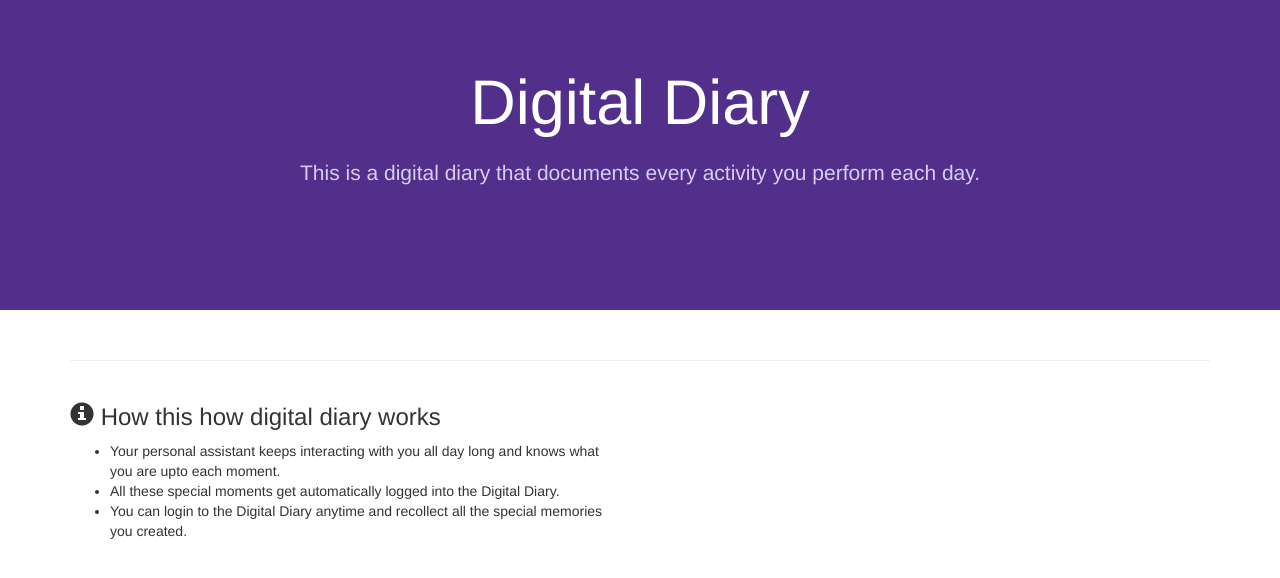
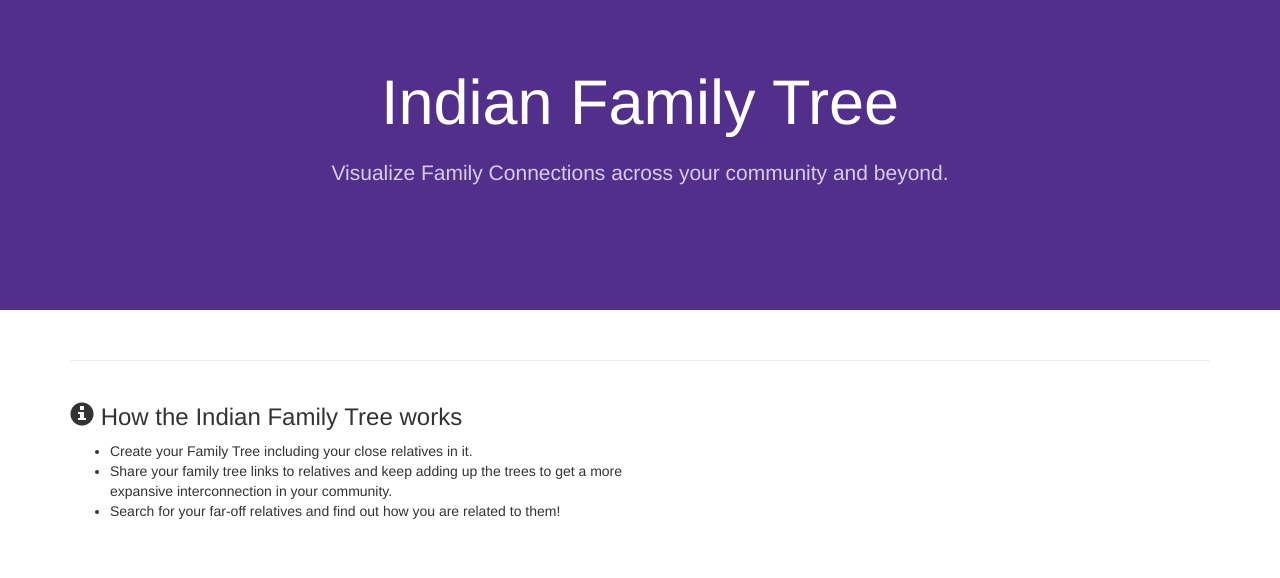
Before and after one commit to TheSachinSBhat/family-tree, a Django app: page / in a window 1280 px wide. Shown: the part 51-629 px from the top of the page. Run offline with Django 3.2, Linux system fonts and the light colour scheme; some libraries are stand-ins or nearby versions.

Commit message:
Commit #2: Rename index page as per Family Tree Data

```diff
--- a/hello/templates/index.html
+++ b/hello/templates/index.html
@@ -5,19 +5,19 @@
 
 <div class="jumbotron text-center">
   <div class="container">
-    <h1>Digital Diary</h1>
-    <p>This is a digital diary that documents every activity you perform each day.</p>
+    <h1>Indian Family Tree</h1>
+    <p>Visualize Family Connections across your community and beyond.</p>
   </div>
 </div>
 <div class="container">
   <hr>
   <div class="row">
     <div class="col-md-6">
-      <h3><span class="glyphicon glyphicon-info-sign"></span> How this how digital diary works</h3>
+      <h3><span class="glyphicon glyphicon-info-sign"></span> How the Indian Family Tree works </h3>
       <ul>
-        <li>Your personal assistant keeps interacting with you all day long and knows what you are upto each moment.</li>
-        <li>All these special moments get automatically logged into the Digital Diary.</li>
-        <li>You can login to the Digital Diary anytime and recollect all the special memories you created.</li>
+        <li>Create your Family Tree including your close relatives in it.</li>
+        <li>Share your family tree links to relatives and keep adding up the trees to get a more expansive interconnection in your community.</li>
+        <li>Search for your far-off relatives and find out how you are related to them!</li>
       </ul>
     </div>
   </div> <!-- row -->
```
